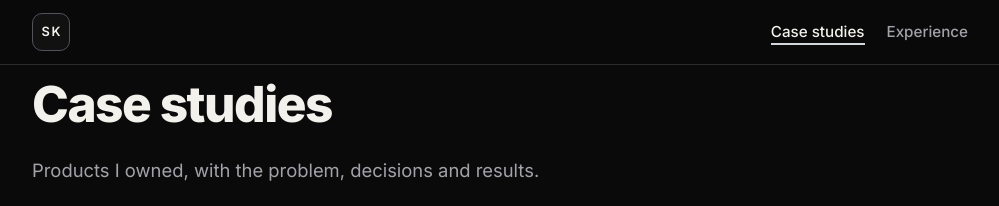
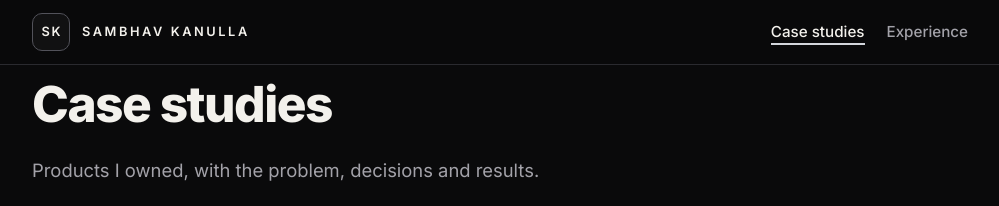
Before and after one commit to sambhavkanulla/sambhavkanulla.github.io, a Jekyll site: the page built from case-studies/index.html, in a window 1280 px wide. Shown: the top 206 px of the page, without its empty margins (140-1139 px from the left). Built offline with Jekyll 4.4.1, drawn with Linux system fonts in a browser that asks for light colours.

Commit message:
Sticky header with name (fades in on home after hero)
Co-Authored-By: Claude Sonnet 5.5 <noreply@anthropic.com>
Claude-Session: https://claude.ai/code/session_01PrKmB98M39T9226rhsuyd2

```diff
--- a/_layouts/default.html
+++ b/_layouts/default.html
@@ -12,7 +12,7 @@
 <body>
   <header class="site-header">
     <div class="wrap header-inner">
-      <a class="brand" href="{{ '/' | relative_url }}" aria-label="{{ site.data.profile.name }} - home" title="{{ site.data.profile.name }}"><span class="monogram">{% assign parts = site.data.profile.name | split: " " %}{{ parts.first | slice: 0 }}{{ parts.last | slice: 0 }}</span></a>
+      <a class="brand" href="{{ '/' | relative_url }}" aria-label="{{ site.data.profile.name }} - home" title="{{ site.data.profile.name }}"><span class="monogram">{% assign parts = site.data.profile.name | split: " " %}{{ parts.first | slice: 0 }}{{ parts.last | slice: 0 }}</span><span class="brand-name">{{ site.data.profile.name }}</span></a>
       <nav class="nav">
         <a href="{{ '/case-studies/' | relative_url }}"{% if page.url contains '/case-studies/' %} class="active" aria-current="page"{% endif %}>Case studies</a>
         <a href="{{ '/experience/' | relative_url }}"{% if page.url contains '/experience/' %} class="active" aria-current="page"{% endif %}>Experience</a>
--- a/assets/css/portfolio.css
+++ b/assets/css/portfolio.css
@@ -392,3 +392,15 @@ main > section.area > h2 { align-items: center; }
   body { padding-bottom: 76px; }
 }
 @media (max-width: 760px) { .dock .pdf-tag { display: none; } .dock .btn { white-space: nowrap; } }
+
+/* sticky header carries the name; on the home page it fades in once the hero name scrolls away */
+.site-header { position: sticky !important; top: 0; }
+.brand { display: inline-flex; align-items: center; gap: 12px; }
+.brand-name { font-size: 0.8rem; font-weight: 600; letter-spacing: 0.2em; text-transform: uppercase; white-space: nowrap; opacity: 0; max-width: 0; overflow: hidden; transition: opacity 0.2s, max-width 0.2s; }
+body.show-name .brand-name { opacity: 1; max-width: 260px; }
+@media (max-width: 640px) {
+  .header-inner { flex-wrap: nowrap; gap: 10px; }
+  .brand-name { font-size: 0.68rem; letter-spacing: 0.14em; }
+  body.show-name .brand .monogram { display: none; }
+  .nav { gap: 14px; }
+}
```
Also changed, not shown: other parts of _layouts/default.html (+7 -0 lines).
